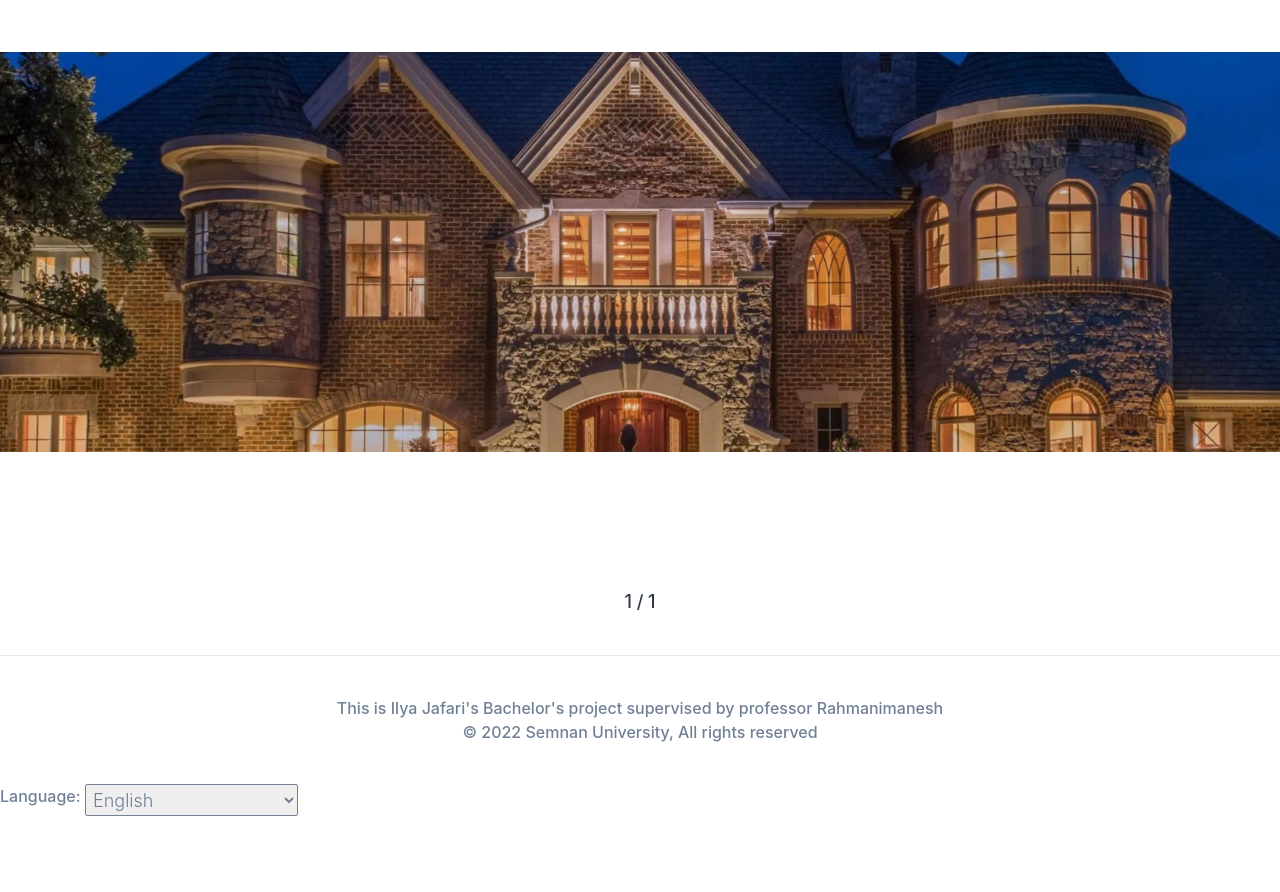
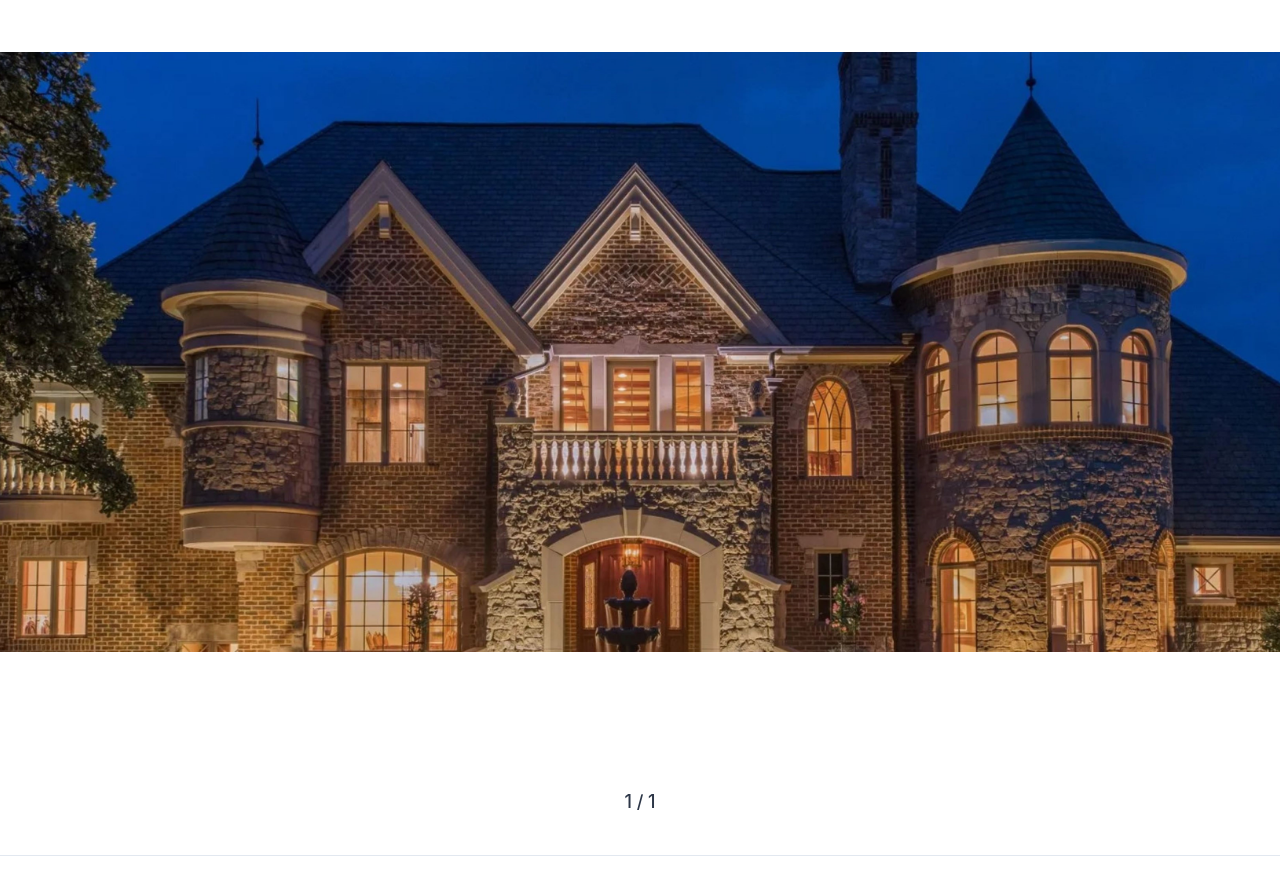
Before and after one commit to eiliaJafari/AirBnb-clone, a Django app: page / in a window 1280 px wide; the page is wider, and only the part inside the window is pictured. Shown: the part 76-968 px from the top of that part. Before the commit the page ends 892 px from the top of that part, so only its background shows below. Run offline with Django 3.2, Linux system fonts and the light colour scheme; data that the repository does not hold is empty; some libraries are stand-ins or nearby versions.

Commit message:
Thirty-fifth commit
Made some Minor changes

```diff
--- a/templates/rooms/room_list.html
+++ b/templates/rooms/room_list.html
@@ -8,7 +8,7 @@ Home
 
 <div class="container mx-auto pb-10">
 
-    <div class="rounded-xl bg-gray-800 -mx-24 h-50vh mt-32 mb-24 bg-cover bg-center"
+    <div class="rounded-xl bg-gray-800 -mx-24 h-75vh mt-32 mb-24 bg-cover bg-center"
         style="background-image:url({% static 'img/bg.jpg' %});"></div>
 
     <div class="flex flex-wrap -mx-24 mb-10">
```
Also changed, not shown: static/img/bg.jpg.
